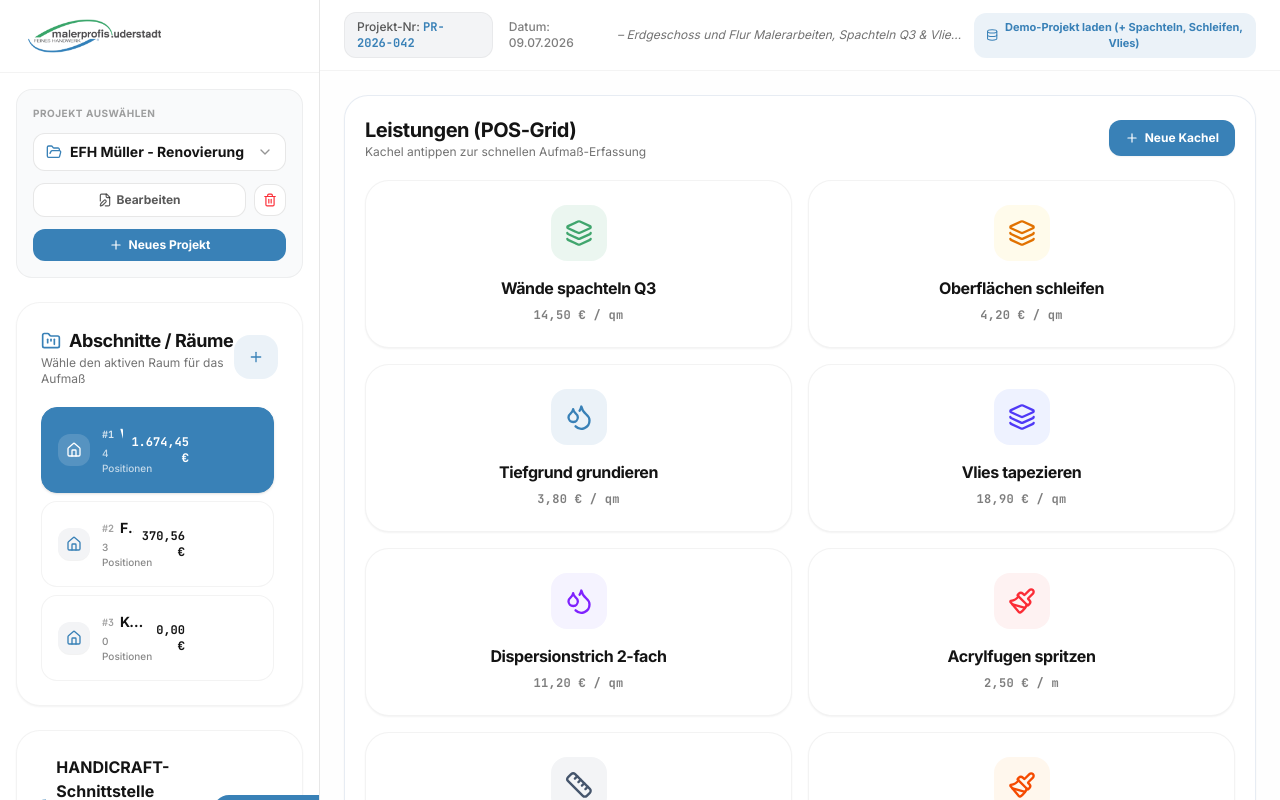
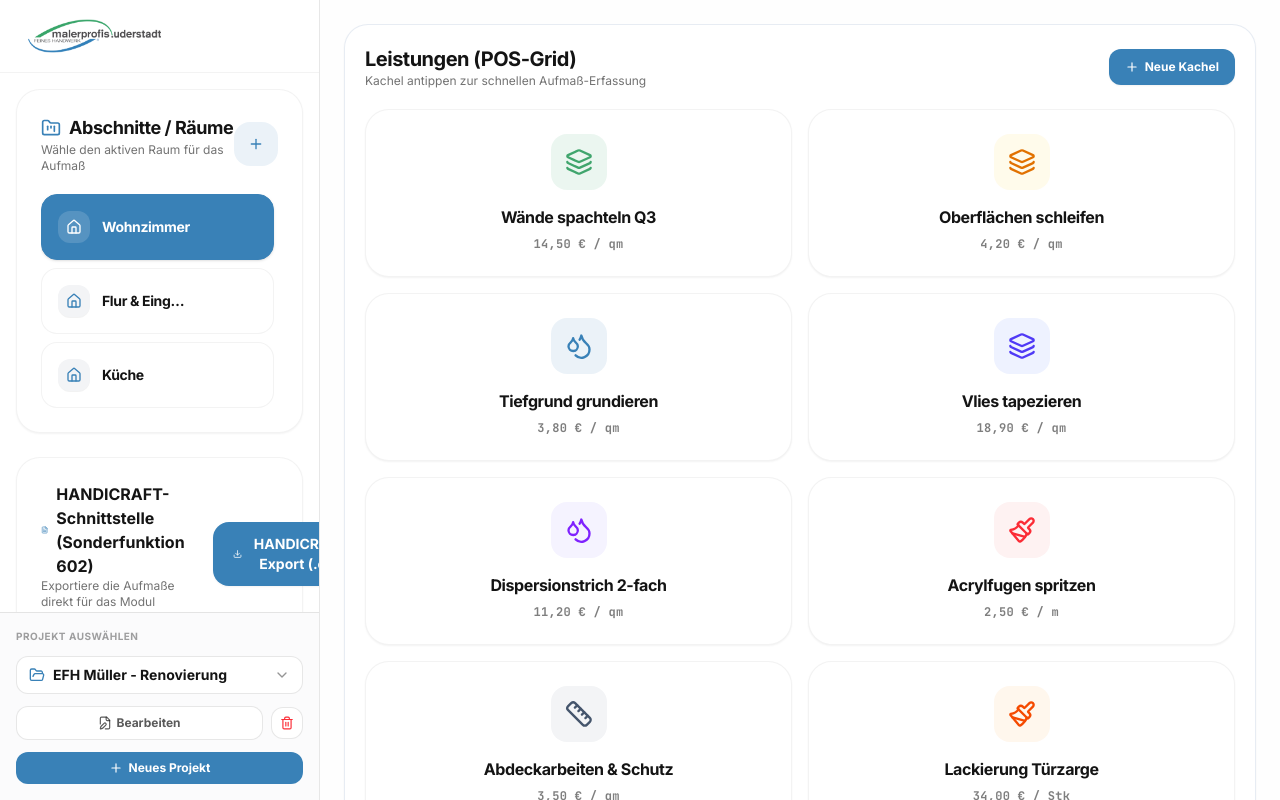
Before and after one commit to timstuu/malerprofis-angebot, a React (Vite) app: page / in a window 1280 px wide. Built offline with nearby package versions, Linux system fonts and the light colour scheme.

Commit message:
Simplify room list items, anchor project selector to bottom-left sidebar, and remove workspace metadata header

```diff
--- a/src/App.tsx
+++ b/src/App.tsx
@@ -517,9 +517,36 @@ export default function App() {
 
         {/* Scrollable Sidebar Content */}
         <div className="flex-1 overflow-y-auto p-4 space-y-6">
+          {activeProject && (
+            <>
+              {/* Room list inside sidebar */}
+              <RoomList
+                rooms={activeProject.rooms}
+                activeRoomId={activeRoomId}
+                onSelectRoom={(id) => {
+                  setActiveRoomId(id);
+                  setIsSidebarOpen(false);
+                }}
+                onAddRoom={(name) => {
+                  handleAddRoom(name);
+                  setIsSidebarOpen(false);
+                }}
+                onEditRoom={handleEditRoom}
+                onDeleteRoom={handleDeleteRoom}
+              />
 
-          {/* Project Selection / Actions */}
-          <div className="bg-gray-50 p-4 rounded-2xl border border-[#141414]/5 space-y-3">
+              {/* Export settings inside sidebar */}
+              <ExportSettingsPanel
+                project={activeProject}
+                settings={exportSettings}
+                onUpdateSettings={saveExportSettingsToStorage}
+              />
+            </>
+          )}
+        </div>
+
+        {/* Project Selection / Actions (Sticky/Pinned at bottom left) */}
+        <div className="p-4 border-t border-[#141414]/10 bg-gray-50/70 space-y-3">
           <label className="block text-[10px] font-bold text-[#141414]/40 uppercase tracking-wider">
             Projekt auswählen
           </label>
@@ -586,35 +613,6 @@ export default function App() {
             <Plus className="w-3.5 h-3.5" /> Neues Projekt
           </button>
         </div>
-
-          {activeProject && (
-            <>
-              {/* Room list inside sidebar */}
-              <RoomList
-                rooms={activeProject.rooms}
-                activeRoomId={activeRoomId}
-                onSelectRoom={(id) => {
-                  setActiveRoomId(id);
-                  setIsSidebarOpen(false);
-                }}
-                onAddRoom={(name) => {
-                  handleAddRoom(name);
-                  setIsSidebarOpen(false);
-                }}
-                onEditRoom={handleEditRoom}
-                onDeleteRoom={handleDeleteRoom}
-              />
-
-              {/* Export settings inside sidebar */}
-              <ExportSettingsPanel
-                project={activeProject}
-                settings={exportSettings}
-                onUpdateSettings={saveExportSettingsToStorage}
-              />
-            </>
-          )}
-
-        </div>
       </aside>
 
       {/* --- RIGHT WORKSPACE CONTAINER (Scrolls independently on lg) --- */}
@@ -639,37 +637,6 @@ export default function App() {
             </div>
           )}
         </header>
-
-        {/* --- PROJECT METADATA BAR (Header of Workspace) --- */}
-        {activeProject && (
-          <div className="bg-white border-b border-[#141414]/5 shadow-3xs px-6 py-3 flex flex-col sm:flex-row justify-between items-start sm:items-center gap-3" id="project-metadata-bar">
-            <div className="flex flex-col sm:flex-row sm:items-center gap-2 sm:gap-4">
-              <span className="text-xs bg-gray-100 border border-[#141414]/5 text-[#141414]/70 px-3 py-1.5 rounded-xl font-medium">
-                Projekt-Nr: <code className="font-mono text-brand-accent1 font-bold">{activeProject.projectNumber}</code>
-              </span>
-              <span className="text-xs text-[#141414]/55 font-medium">
-                Datum: {new Date(activeProject.date).toLocaleDateString('de-DE', { day: '2-digit', month: '2-digit', year: 'numeric' })}
-              </span>
-              {activeProject.description && (
-                <span className="text-xs text-[#141414]/60 max-w-sm truncate italic" title={activeProject.description}>
-                  – {activeProject.description}
-                </span>
-              )}
-            </div>
-
-            {/* Quick Helper to load sample data */}
-            <button
-              id="btn-load-sample"
-              onClick={() => {
-                handleLoadSampleProject();
-                setIsSidebarOpen(false);
-              }}
-              className="text-[11px] font-bold text-brand-accent1 hover:text-brand-accent1/90 flex items-center gap-1.5 bg-brand-accent1/10 px-3 py-1.5 rounded-xl transition-all cursor-pointer"
-            >
-              <Database className="w-3.5 h-3.5" /> Demo-Projekt laden (+ Spachteln, Schleifen, Vlies)
-            </button>
-          </div>
-        )}
 
         {/* --- MAIN WORKSPACE AREA --- */}
         {activeProject ? (
--- a/src/components/RoomList.tsx
+++ b/src/components/RoomList.tsx
@@ -180,28 +180,14 @@ export const RoomList: React.FC<RoomListProps> = ({
                     <Home className="w-4 h-4" />
                   </span>
                   <div className="min-w-0">
-                    <div className="flex items-center gap-1.5">
-                      <span className={`text-[10px] font-bold font-mono ${isActive ? 'text-white/80' : 'text-[#141414]/40'}`}>
-                        #{idx + 1}
-                      </span>
-                      <h3 className="font-bold text-sm tracking-tight truncate font-sans">
-                        {room.name}
-                      </h3>
-                    </div>
-                    <span className={`text-[10px] font-medium block mt-0.5 ${isActive ? 'text-white/70' : 'text-[#141414]/50'}`}>
-                      {room.positions.length} Positionen
-                    </span>
+                    <h3 className="font-bold text-sm tracking-tight truncate font-sans">
+                      {room.name}
+                    </h3>
                   </div>
                 </div>
 
-                {/* Right side: total and actions */}
+                {/* Right side: actions only */}
                 <div className="flex items-center gap-3">
-                  <div className="text-right">
-                    <span className={`text-xs font-bold font-mono block ${isActive ? 'text-white' : 'text-[#141414]'}`}>
-                      {total.toLocaleString('de-DE', { minimumFractionDigits: 2 })} €
-                    </span>
-                  </div>
-
                   {/* Room action buttons (hidden on active room if not hovered, but visible on hover) */}
                   <div className="flex items-center gap-1 opacity-0 group-hover:opacity-100 transition-opacity">
                     <button
```
Lines whose indentation alone changed are shown as unchanged.
